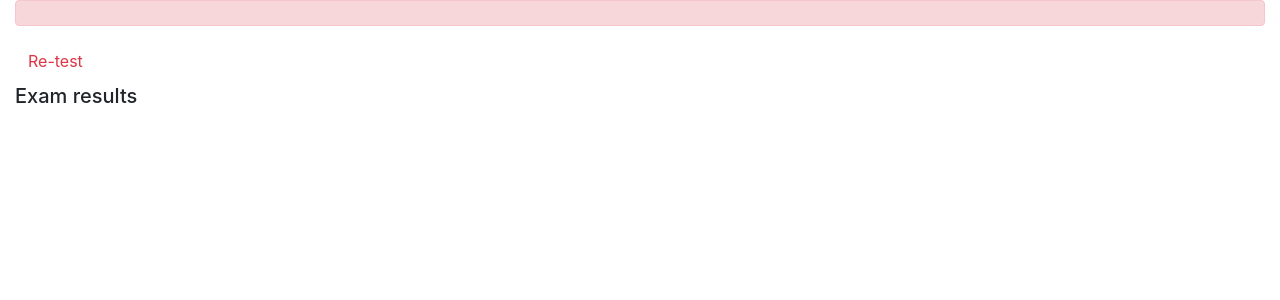
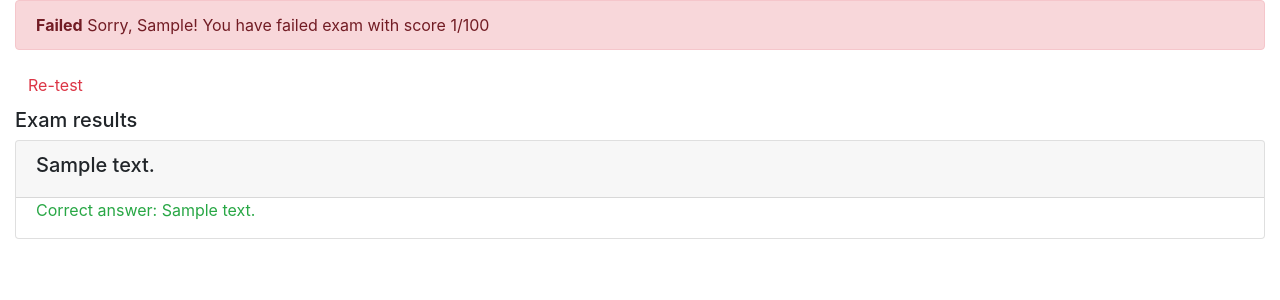
Before and after one commit to XavierEstrada/ibm-lab-project, a Django app: page /onlinecourse/course/1/submission/1/result/ in a window 1280 px wide. Shown: the part 56-356 px from the top of the page. Run offline with Django 5.2, Linux system fonts and the light colour scheme; a user stored in the database is signed in; tables that the repository leaves empty hold one stand-in row (values such as "Sample post"); some libraries are stand-ins or nearby versions.

Commit message:
Complete exam result template

```diff
--- a/tfjzl-final-cloud-app-with-database/onlinecourse/templates/onlinecourse/exam_result_bootstrap.html
+++ b/tfjzl-final-cloud-app-with-database/onlinecourse/templates/onlinecourse/exam_result_bootstrap.html
@@ -38,17 +38,36 @@
 <div class="container-fluid">
     {% if grade > 80 %}
     <div class="alert alert-success">
-       <!--HINT Display passed info -->
+        <b>Congratulations, {{ user.first_name|default:user.username }}!</b> You have passed the exam and completed the course with score {{ grade }}/100
     </div>
     {% else %}
     <div class="alert alert-danger">
-            <!--HINT Display failed info -->
+        <b>Failed</b> Sorry, {{ user.first_name|default:user.username }}! You have failed exam with score {{ grade }}/100
     </div>
     <a class="btn btn-link text-danger" href="{% url 'onlinecourse:course_details' course.id %}">Re-test</a>
     {% endif %}
     <div class="card-columns-vertical mt-1">
         <h5 class="">Exam results</h5>
-            <!--HINT Display exam results-->
+        {% for question in course.question_set.all %}
+        <div class="card mt-1">
+            <div class="card-header"><h5>{{ question.content }}</h5></div>
+            <div class="form-group">
+                {% for choice in question.choice_set.all %}
+                <div class="form-check">
+                    {% if choice.is_correct and choice in choices %}
+                    <div class="text-success">Correct answer: {{ choice.content }}</div>
+                    {% elif choice.is_correct and choice not in choices %}
+                    <div class="text-warning">Not selected: {{ choice.content }}</div>
+                    {% elif not choice.is_correct and choice in choices %}
+                    <div class="text-danger">Wrong answer: {{ choice.content }}</div>
+                    {% else %}
+                    <div>{{ choice.content }}</div>
+                    {% endif %}
+                </div>
+                {% endfor %}
+            </div>
+        </div>
+        {% endfor %}
     </div>
 </div>
 </body>
```
Lines whose indentation alone changed are shown as unchanged.
